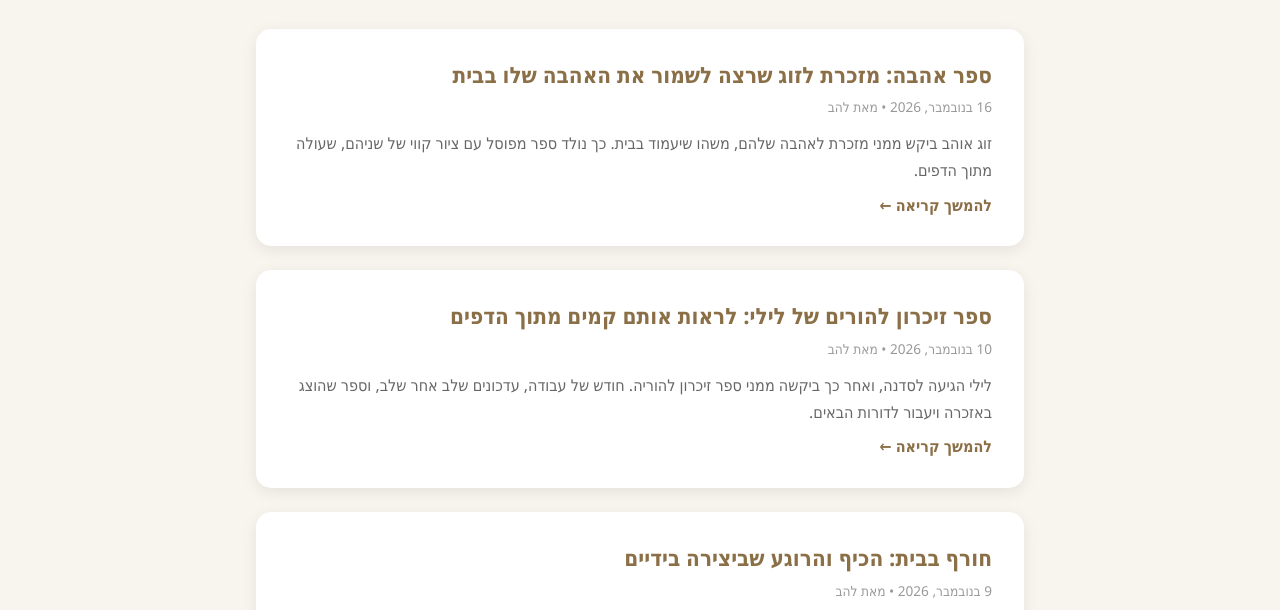
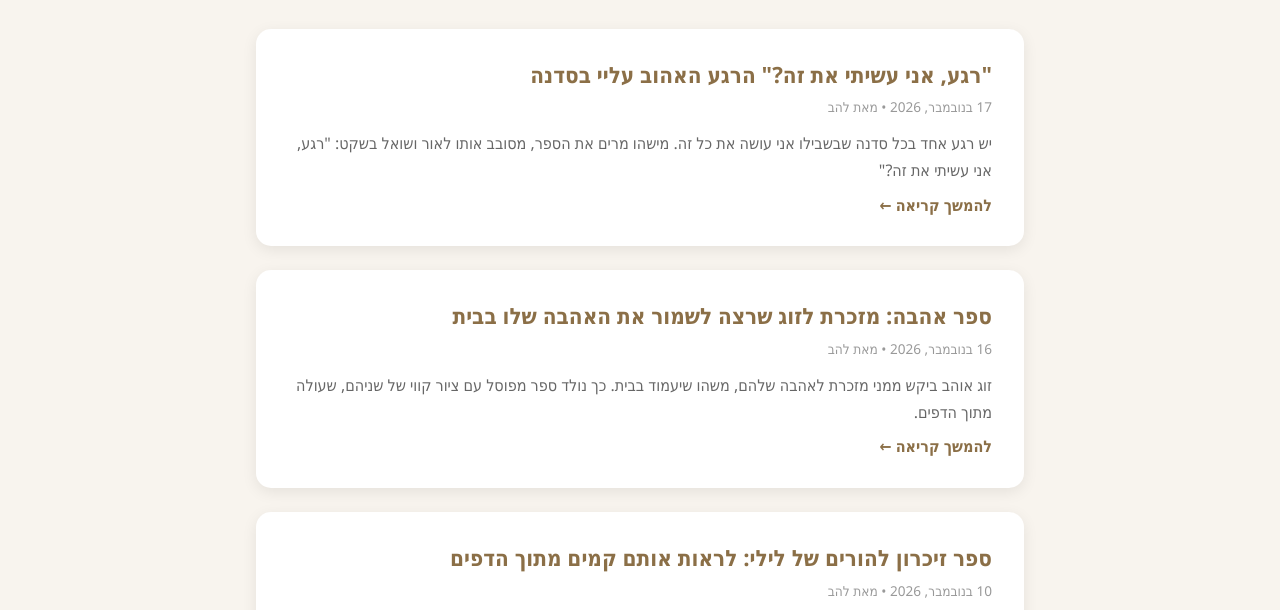
Before and after one commit to lahavlahavlahav/liloubooks, a plain HTML site: page blog/index.html in a window 1280 px wide. Shown: the part 165-775 px from the top of the page. Drawn offline with Linux system fonts and the light colour scheme.

Commit message:
Blog: "רגע, אני עשיתי את זה?" הרגע האהוב עליי בסדנה

```diff
--- a/blog/index.html
+++ b/blog/index.html
@@ -27,6 +27,12 @@
   <h1>הבלוג של לילו בוקס</h1>
 
   <!-- BLOG-ARCHIVE:START (newest first; the monthly agent inserts new cards right below this line) -->
+  <a class="post-card" href="/blog/2026-11-wait-did-i-make-this.html">
+    <h2>"רגע, אני עשיתי את זה?" הרגע האהוב עליי בסדנה</h2>
+    <div class="meta">17 בנובמבר, 2026 • מאת להב</div>
+    <p>יש רגע אחד בכל סדנה שבשבילו אני עושה את כל זה. מישהו מרים את הספר, מסובב אותו לאור ושואל בשקט: "רגע, אני עשיתי את זה?"</p>
+    <span class="more">להמשך קריאה ←</span>
+  </a>
   <a class="post-card" href="/blog/2026-11-love-keepsake-book.html">
     <h2>ספר אהבה: מזכרת לזוג שרצה לשמור את האהבה שלו בבית</h2>
     <div class="meta">16 בנובמבר, 2026 • מאת להב</div>
```
